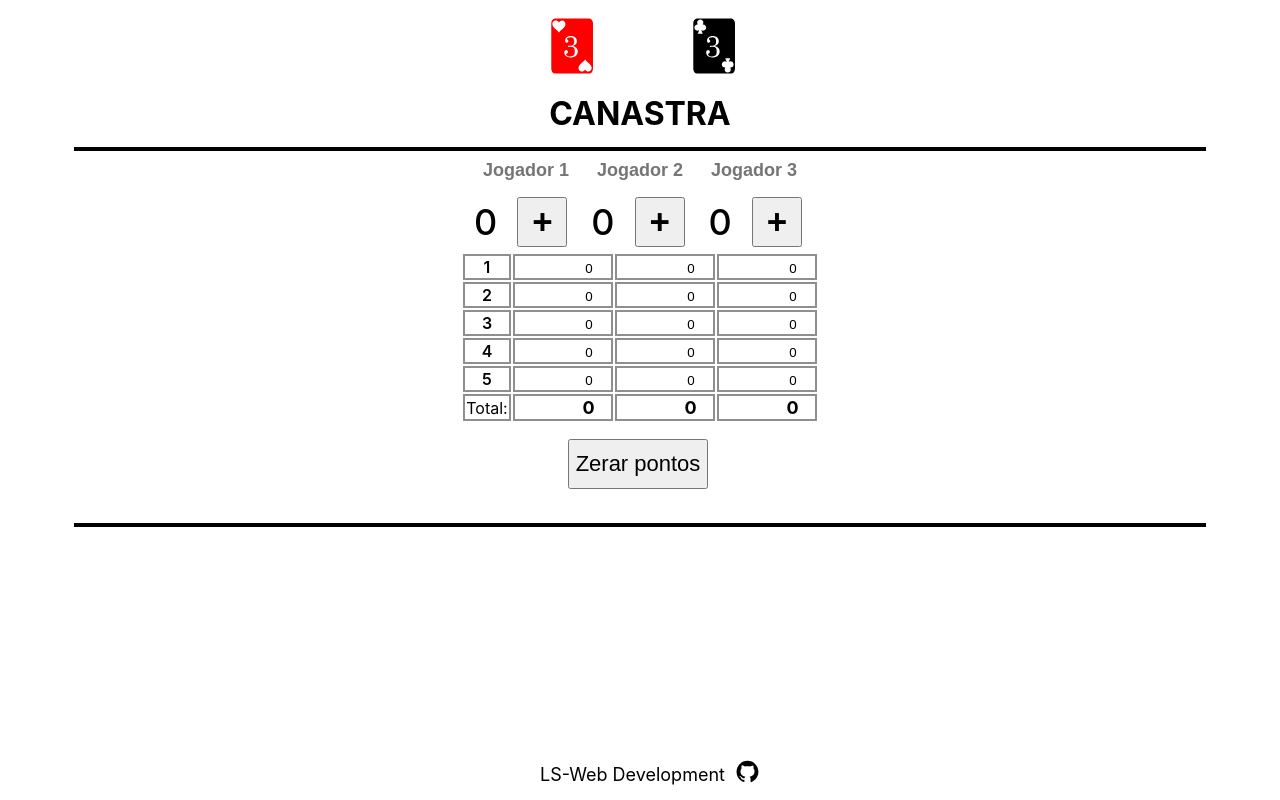
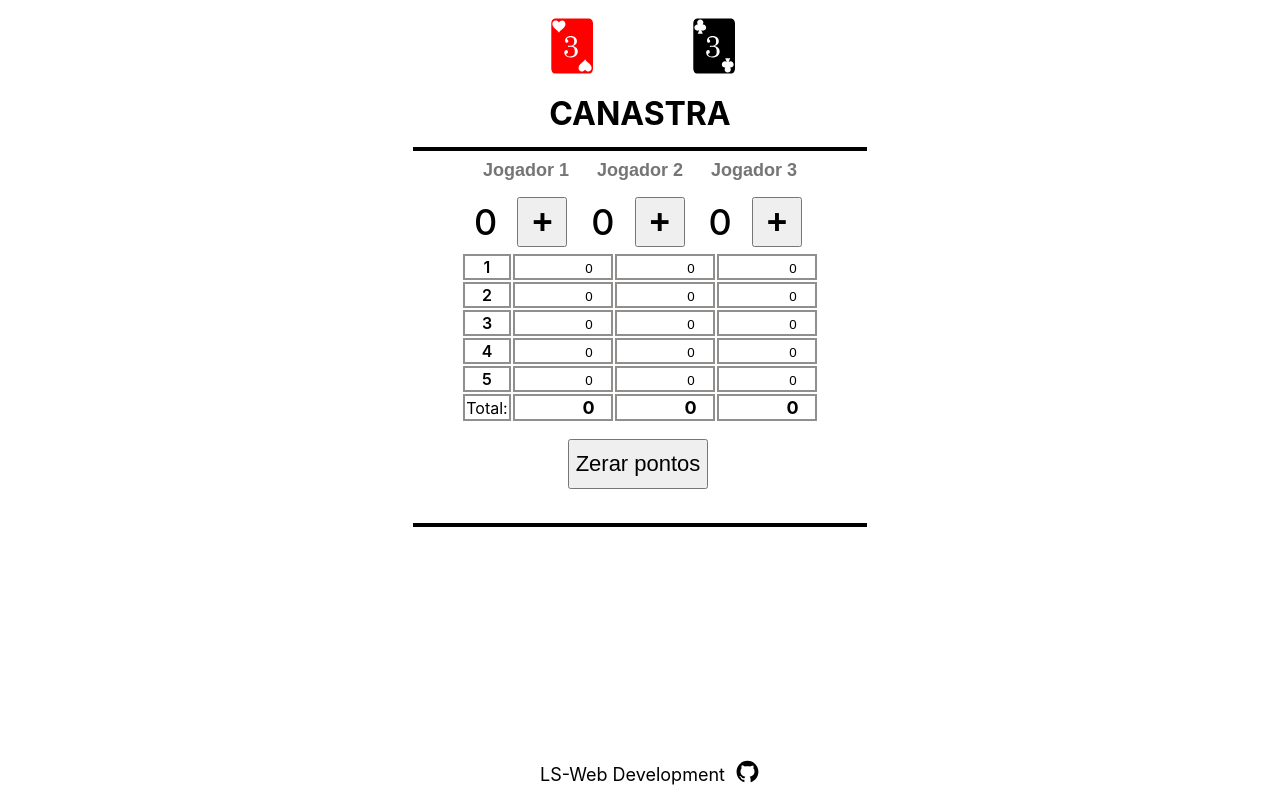
Before and after one commit to lswebdevelops/canastra, a React (Create React App) app: page / in a window 1280 px wide. Built offline with nearby package versions, Linux system fonts and the light colour scheme.

Commit message:
changing hd max-width

```diff
--- a/src/App.css
+++ b/src/App.css
@@ -17,6 +17,7 @@
 
 .hrColorBlack{
   width: 90%;
+  max-width: 450px;
   margin-top: 14px;
   border: solid 2px black;
   display: block;
@@ -24,6 +25,7 @@
 
 .hrColorRed{
   width: 90%;
+  max-width: 450px;
   margin-top: 14px;
   display: block;
   border: solid 2px rgb(255, 0, 0);
```
